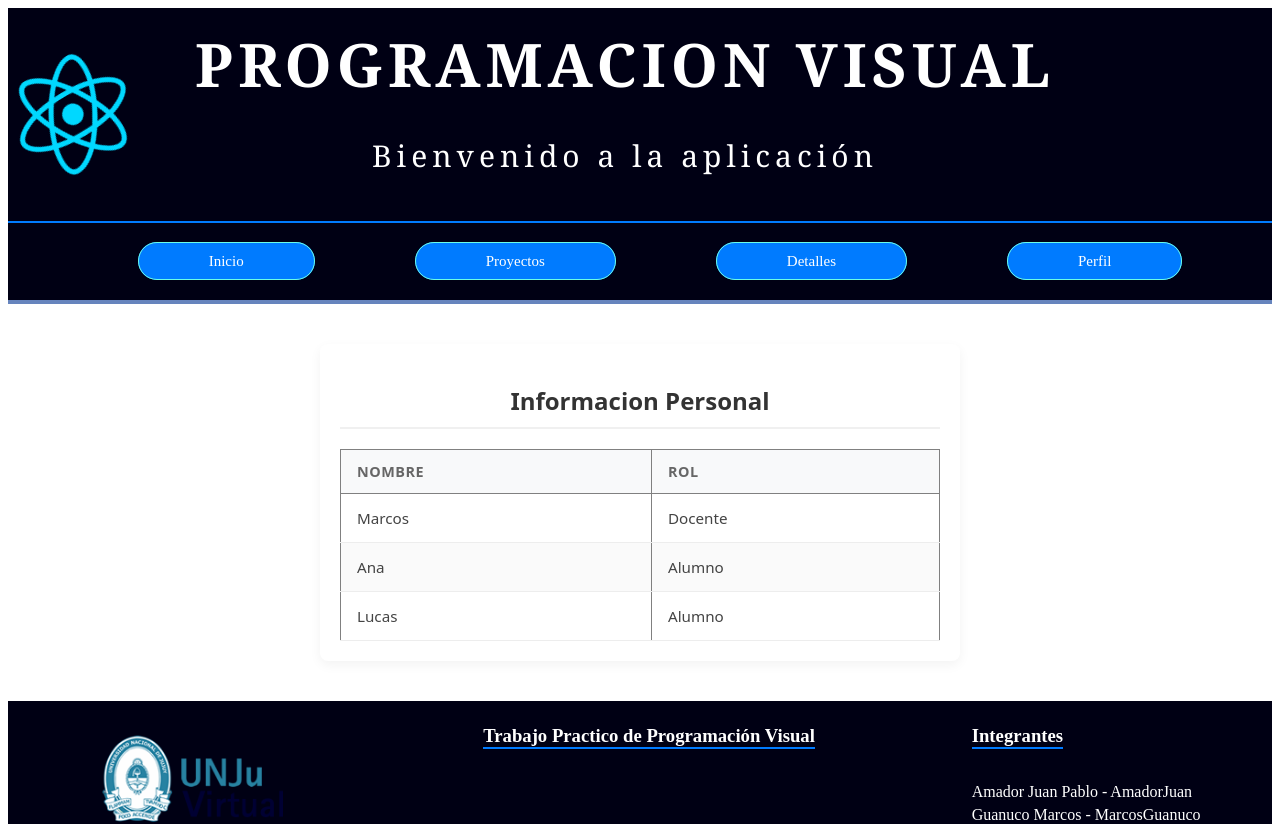
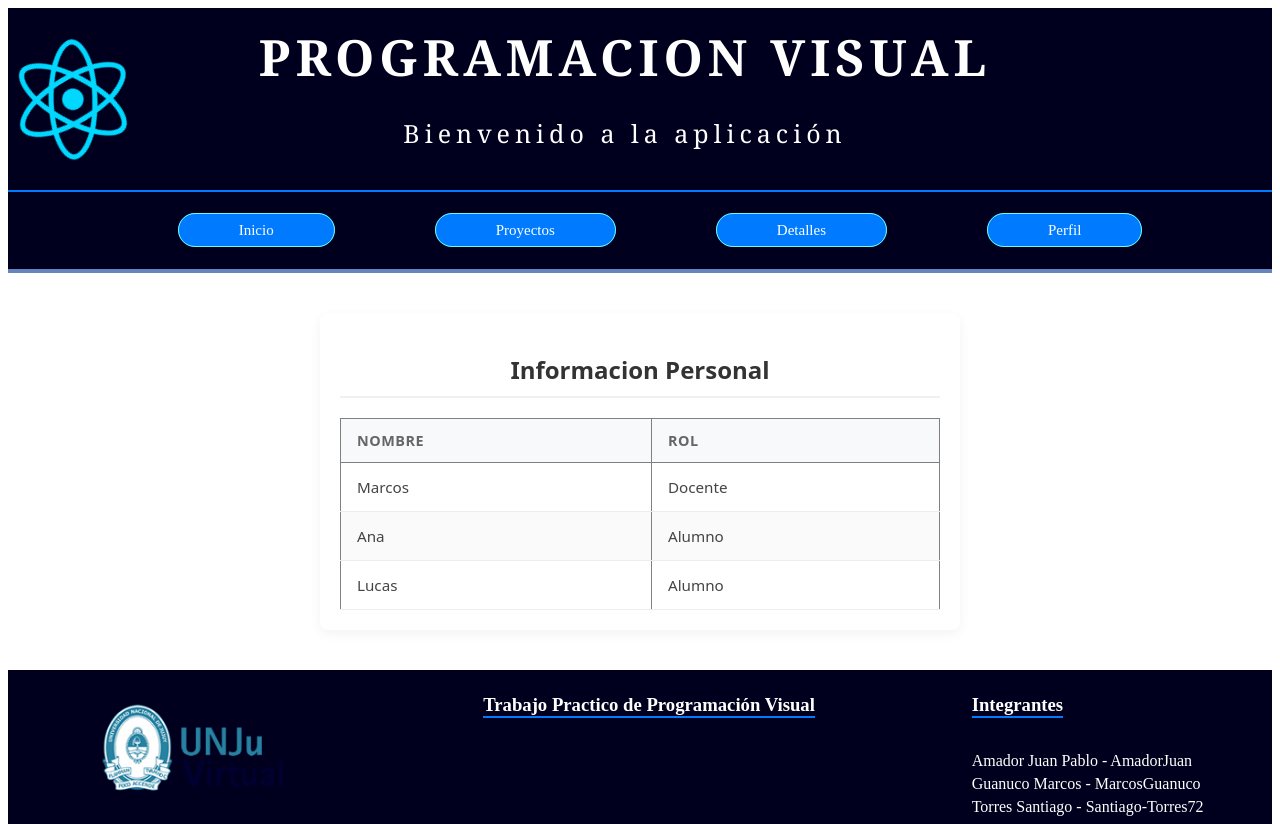
Before and after one commit to MarcosGuanuco/pv_tp3_grupo12, a React (Vite) app in the folder pv_tp3_grupo12_React/: page /perfil in a window 1280 px wide. Shown: the top 824 px of the page. Built offline with nearby package versions, Linux system fonts and the light colour scheme.

Commit message:
Ajustar estilos en Footer, Header y Nav: modificar colores de fondo y tamaños de fuente

```diff
--- a/pv_tp3_grupo12_React/src/css/Footer.css
+++ b/pv_tp3_grupo12_React/src/css/Footer.css
@@ -1,5 +1,5 @@
 :root{
-  --color-fondo:rgb(0, 0, 20);
+  --color-fondo:rgb(0, 0, 30);
   --colol-texto:white;
   --color-hover: #007bff;
 }
@@ -13,7 +13,7 @@
 .footer-container{
   margin: 0;
   color: var(--colol-texto);
-  font-size: 25px;
+  font-size: 20px;
   text-shadow: rgb(0, 225, 255) 3px 10px 6px;
   text-decoration: underline;
 }
--- a/pv_tp3_grupo12_React/src/css/Header.css
+++ b/pv_tp3_grupo12_React/src/css/Header.css
@@ -1,5 +1,5 @@
 :root{
-  --color-fondo:black;
+  --color-fondo:rgb(0, 0, 30);
   --colol-texto:white;
   --color-hover: #007bff;
 }
@@ -24,7 +24,7 @@ header {
 
 .header_texto{
   text-align: center;
-  font-size: 30px;
+  font-size: 25px;
   margin: 10px;
   color: var(--colol-texto);
   flex: 1;
--- a/pv_tp3_grupo12_React/src/css/Nav.css
+++ b/pv_tp3_grupo12_React/src/css/Nav.css
@@ -21,7 +21,7 @@
   color: var(--color-texto);
   border: var(--color-secundario)1px solid;
   border-radius: 30px;
-  padding: 10px 70px;
+  padding: 8px 60px;
   background-color: var(--color-hover);
   margin: 50px;
 
```
